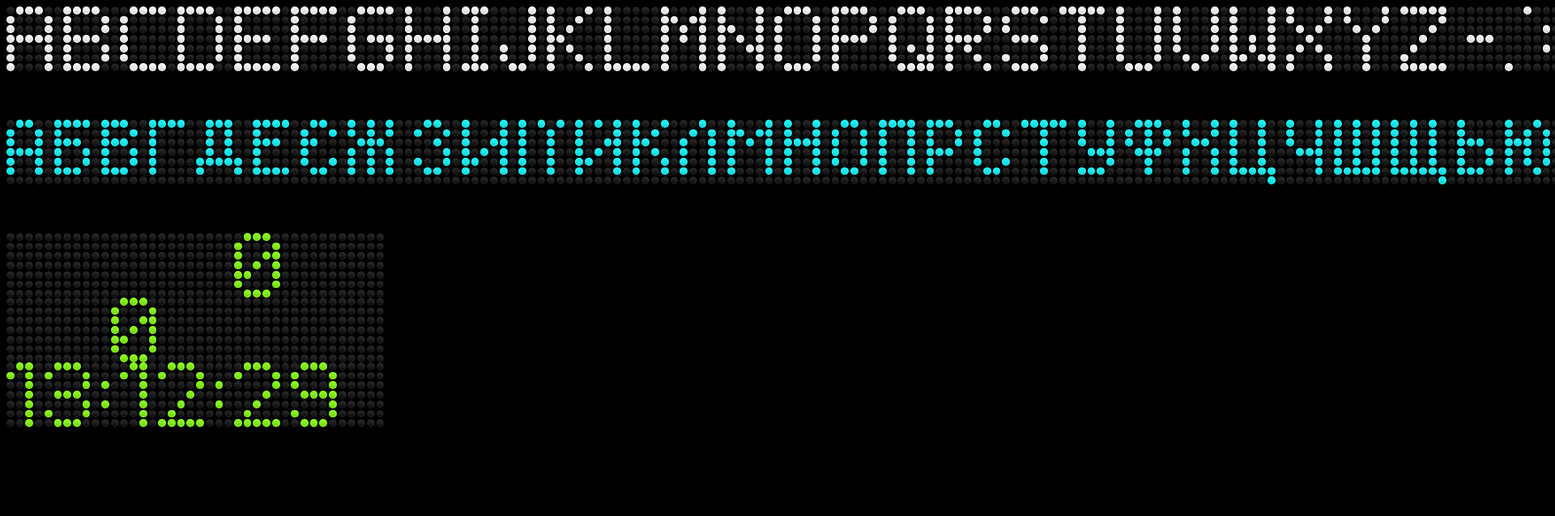
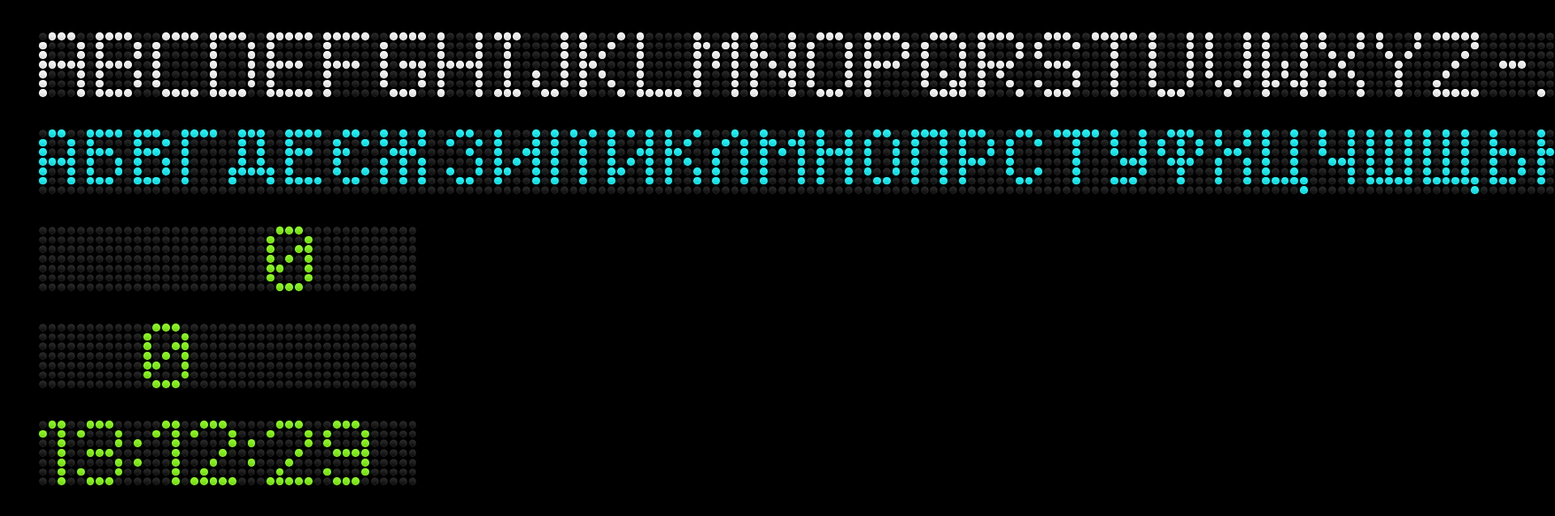
Before and after one commit to SVladikO/PublicTransportTimetable, a website built with webpack: page index.html in a window 1280 px wide. Shown: the top 638 px of the page at 81% size, 1920 px wide, since content can reach past the window. Built offline with nearby package versions, Linux system fonts and the light colour scheme.

Commit message:
[ add ] marging for all div

```diff
--- a/index.html
+++ b/index.html
@@ -8,11 +8,8 @@
 			background: black;
 		}
 
-		.timer,
-		.eng_char,
-		.ua_char,
-		.scoreboard5 {
-			margin-bottom: 60px;
+		div {
+			margin: 40px;
 		}
 	</style>
 </head>
```
